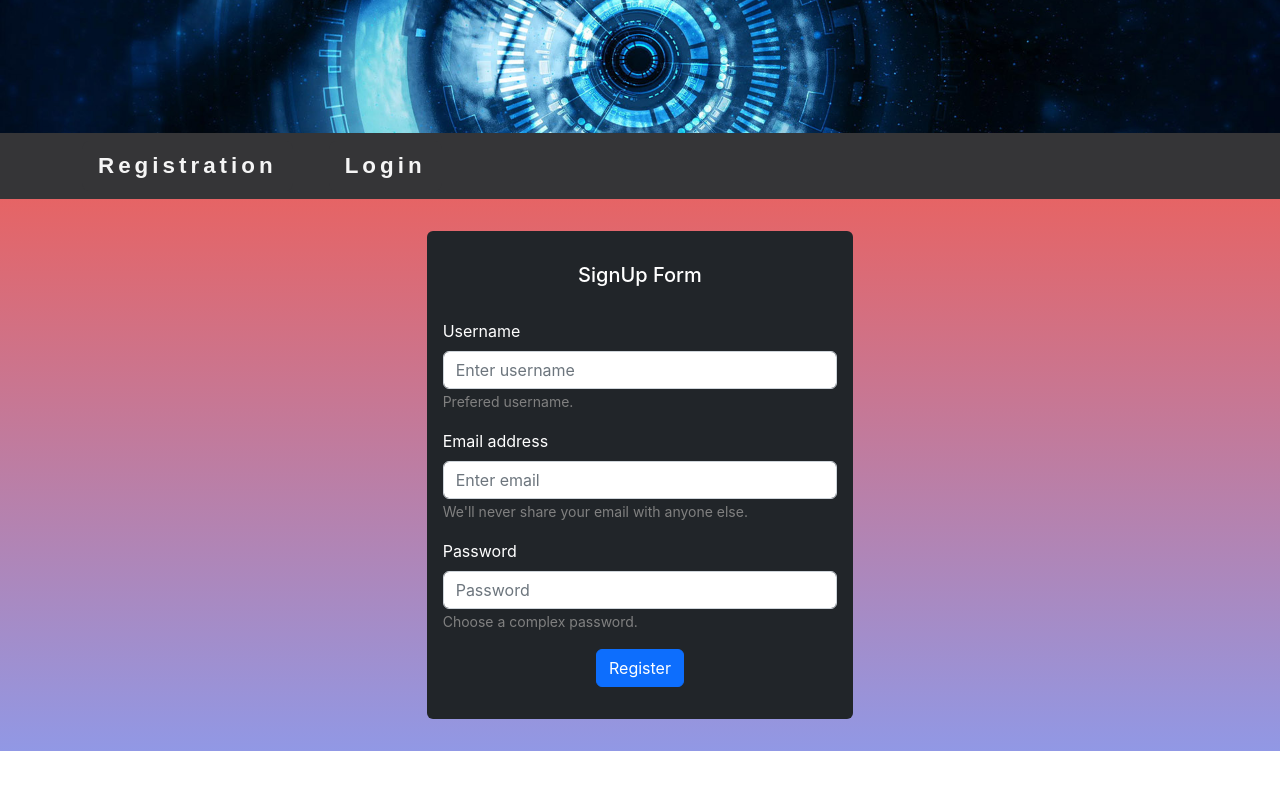
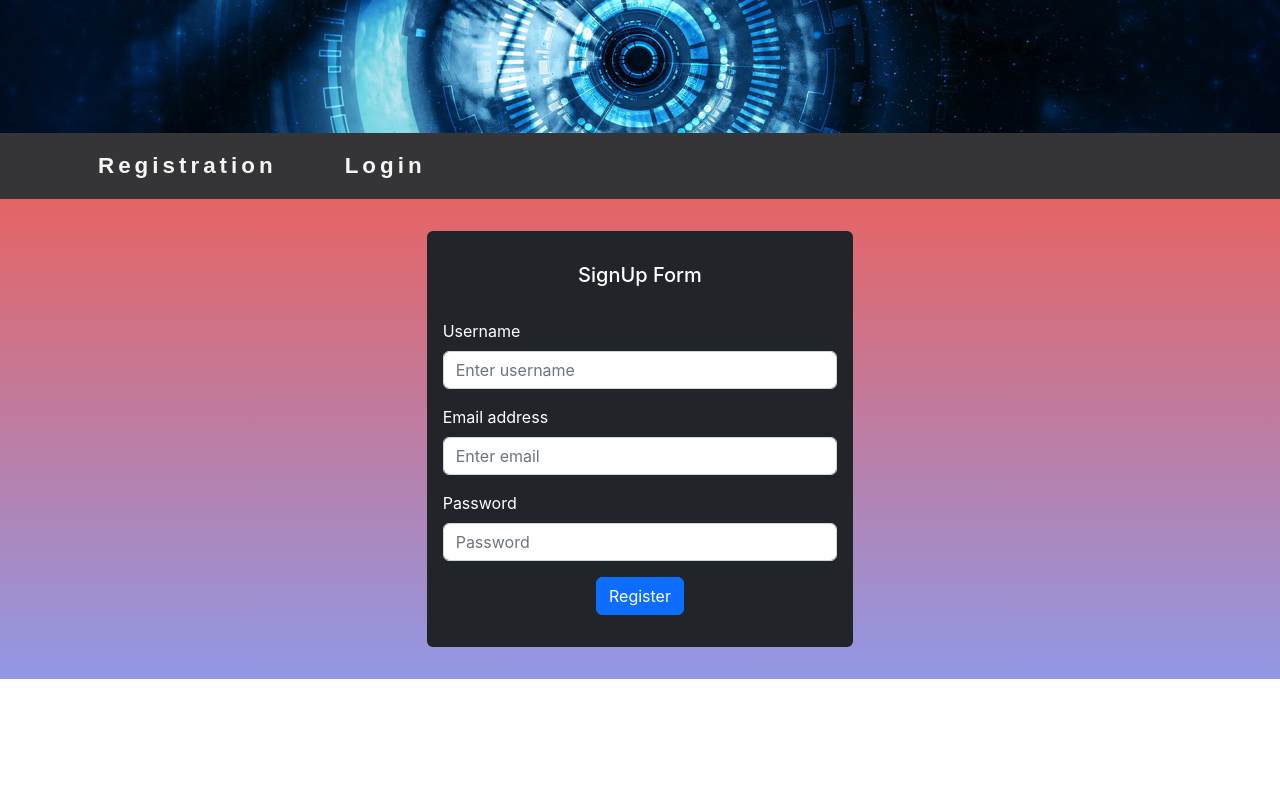
Before and after one commit to claudiumihait/mask-stock, a React (Vite) app in the folder front-end/: page /register in a window 1280 px wide. Shown: the top 790 px of the page. Built offline with nearby package versions, Linux system fonts and the light colour scheme; a web font is replaced by a local one.

Commit message:
added client side credentials checks on each input

```diff
--- a/front-end/src/components/Register.jsx
+++ b/front-end/src/components/Register.jsx
@@ -1,31 +1,81 @@
-import React, { useState, useRef, useCallback } from 'react';
-import Col from 'react-bootstrap/Col';
-import Form from 'react-bootstrap/Form';
-import Button from 'react-bootstrap/Button';
-import Card from 'react-bootstrap/Card';
-import { useNavigate } from 'react-router-dom';
+import React, { useState, useRef, useCallback } from "react";
+import Col from "react-bootstrap/Col";
+import Form from "react-bootstrap/Form";
+import Button from "react-bootstrap/Button";
+import Card from "react-bootstrap/Card";
+import { useNavigate } from "react-router-dom";
+
+const checkCredentials = (field, credential, handleMessage) => {
+  fetch("http://localhost:9000/api/register", {
+    method: "PUT",
+    headers: {
+      "Content-Type": "application/json",
+    },
+    body: JSON.stringify({ [`${field}`]: credential }),
+  })
+    .then((res) => res.json())
+    .then((message) => {
+      handleMessage(message.error);
+    })
+    .catch((e) => console.log(e));
+};
 
 const Register = () => {
-  const [formData, setFormData] = useState({ password: "", email: "", username: "" });
-  const [messages, setMessagesState] = useState({ password: "Choose a complex password.", email: " We'll never share your email with anyone else.", username: "Prefered username." });
+  const [formData, setFormData] = useState({
+    password: "",
+    email: "",
+    username: "",
+  });
+
+  const [usernameErrMsg, setUsernameErrMsg] = useState("");
+  const [emailErrMsg, setEmailErrMsg] = useState("");
+  const [pwdErrMsg, setPwdErrMsg] = useState("");
+  // const [messages, setMessagesState] = useState({
+  //   password: "Choose a complex password.",
+  //   email: " We'll never share your email with anyone else.",
+  //   username: "Prefered username.",
+  // });
   const [finalStatus, setFinalStatus] = useState(false);
   let timerIdRef = useRef();
 
   const navigate = useNavigate();
-  const handleGoHome = useCallback(() => navigate('/', { replace: true }), [navigate]);
+  const handleGoHome = useCallback(
+    () => navigate("/", { replace: true }),
+    [navigate]
+  );
 
-  const usernameChange = (name) => {
-    setFormData({ username: name, email: formData.email, password: formData.password });
+  const usernameChange = async (name) => {
+    //console.log(name);
+    setFormData({
+      username: name,
+      email: formData.email,
+      password: formData.password,
+    });
+    checkCredentials("username", name, setUsernameErrMsg);
   };
+
   const emailChange = (email) => {
-    setFormData({ username: formData.username, email: email, password: formData.password });
+    setFormData({
+      username: formData.username,
+      email: email,
+      password: formData.password,
+    });
+    checkCredentials("email", email, setEmailErrMsg);
   };
   const passwordChange = (password) => {
-    setFormData({ username: formData.username, email: formData.email, password: password });
+    setFormData({
+      username: formData.username,
+      email: formData.email,
+      password: password,
+    });
   };
 
   const registerClick = (formData) => {
-    if (messages.password === "Valid password." && messages.email === "Valid email." && messages.username === "Valid username.") {
+    if (
+      messages.password === "Valid password." &&
+      messages.email === "Valid email." &&
+      messages.username === "Valid username."
+    ) {
       clearTimeout(timerIdRef.current);
       fetch("http://localhost:9000/register", {
         method: "POST",
@@ -35,42 +85,109 @@ const Register = () => {
         body: JSON.stringify(formData),
       })
         .then((response) => response.json())
-        .then((data) => { setFinalStatus(data[0].status); timerIdRef.current = setTimeout(() => handleGoHome(), 2000); });
+        .then((data) => {
+          setFinalStatus(data[0].status);
+          timerIdRef.current = setTimeout(() => handleGoHome(), 2000);
+        });
     }
-  }
+  };
 
   return (
-    <Col style={{ padding: "0" }} lg={{ span: 4, offset: 4 }} md={{ span: 6, offset: 3 }} xs={{ span: 8, offset: 2 }}>
-      <Card bg="dark" text="white" style={{ marginTop: "2rem", marginBottom: "2rem", border: "0", paddingTop: "1rem", paddingBottom: "1rem" }} className="d-flex flex-column">
-        <Card.Body >
-          <Card.Title style={{ textAlign: "center", marginBottom: "2rem" }}>SignUp Form</Card.Title>
+    <Col
+      style={{ padding: "0" }}
+      lg={{ span: 4, offset: 4 }}
+      md={{ span: 6, offset: 3 }}
+      xs={{ span: 8, offset: 2 }}
+    >
+      <Card
+        bg="dark"
+        text="white"
+        style={{
+          marginTop: "2rem",
+          marginBottom: "2rem",
+          border: "0",
+          paddingTop: "1rem",
+          paddingBottom: "1rem",
+        }}
+        className="d-flex flex-column"
+      >
+        <Card.Body>
+          <Card.Title style={{ textAlign: "center", marginBottom: "2rem" }}>
+            SignUp Form
+          </Card.Title>
           <Form>
             <Form.Group className="mb-3" controlId="formBasicText">
               <Form.Label>Username</Form.Label>
-              <Form.Control onChange={(event) => usernameChange(event.target.value)} type="text" placeholder="Enter username" />
-              <Form.Text style={{ color: (formData.username.length > 0) ? (messages.username !== "Valid username." ? "red" : "green") : ("gray") }}>
-                {messages.username}
+              <Form.Control
+                onChange={(event) => usernameChange(event.target.value)}
+                type="text"
+                placeholder="Enter username"
+              />
+              <Form.Text
+                style={{
+                  color:
+                    formData.username.length > 0
+                      ? usernameErrMsg !== "Valid username."
+                        ? "red"
+                        : "green"
+                      : "gray",
+                }}
+              >
+                {usernameErrMsg}
               </Form.Text>
             </Form.Group>
 
             <Form.Group className="mb-3" controlId="formBasicEmail">
               <Form.Label>Email address</Form.Label>
-              <Form.Control onChange={(event) => emailChange(event.target.value)} type="email" placeholder="Enter email" />
-              <Form.Text style={{ color: (formData.email.length > 0) ? (messages.email !== "Valid email." ? "red" : "green") : ("gray") }}>
-                {messages.email}
+              <Form.Control
+                onChange={(event) => emailChange(event.target.value)}
+                type="email"
+                placeholder="Enter email"
+              />
+              <Form.Text
+                style={{
+                  color:
+                    formData.email.length > 0
+                      ? emailErrMsg !== "Valid email."
+                        ? "red"
+                        : "green"
+                      : "gray",
+                }}
+              >
+                {emailErrMsg}
               </Form.Text>
             </Form.Group>
 
             <Form.Group className="mb-3" controlId="formBasicPassword">
               <Form.Label>Password</Form.Label>
-              <Form.Control onChange={(event) => passwordChange(event.target.value)} type="password" placeholder="Password" />
-              <Form.Text style={{ color: (formData.password.length > 0) ? (messages.password !== "Valid password." ? "red" : "green") : ("gray") }}>
-                {messages.password}
+              <Form.Control
+                onChange={(event) => passwordChange(event.target.value)}
+                type="password"
+                placeholder="Password"
+              />
+              <Form.Text
+                style={{
+                  color:
+                    formData.password.length > 0
+                      ? pwdErrMsg !== "Valid password."
+                        ? "red"
+                        : "green"
+                      : "gray",
+                }}
+              >
+                {pwdErrMsg}
               </Form.Text>
             </Form.Group>
 
             <div className="d-flex justify-content-center">
-              <Button onClick={(event) => { event.preventDefault(); registerClick(formData); }} variant="primary" type="submit">
+              <Button
+                onClick={(event) => {
+                  event.preventDefault();
+                  registerClick(formData);
+                }}
+                variant="primary"
+                type="submit"
+              >
                 Register
               </Button>
             </div>
@@ -78,7 +195,7 @@ const Register = () => {
         </Card.Body>
       </Card>
     </Col>
-  )
-}
+  );
+};
 
-export default Register
+export default Register;
```
